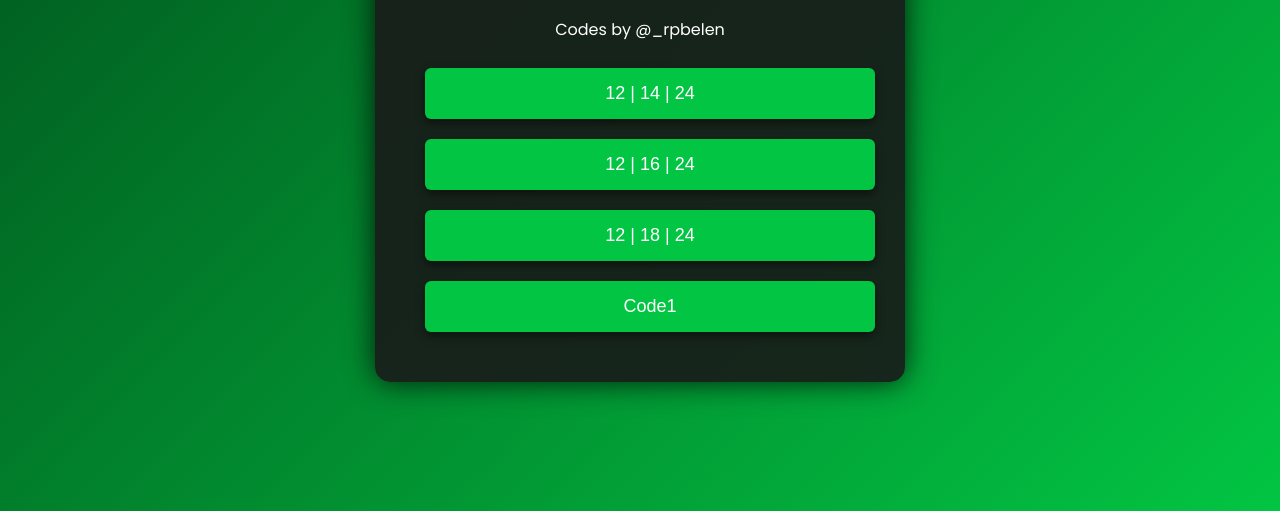
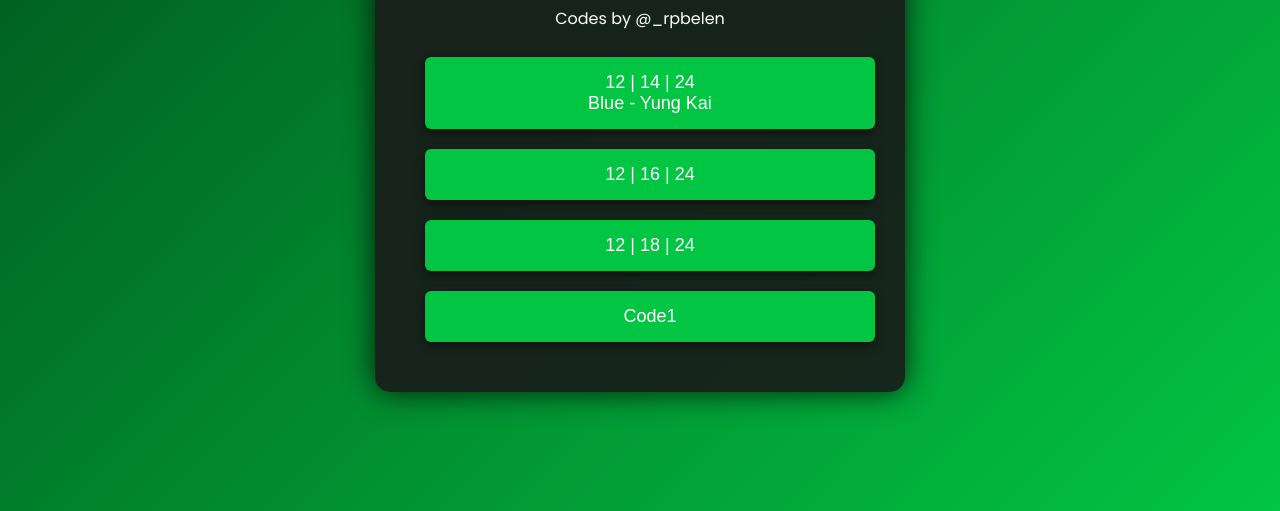
Before and after one commit to Zenupi/Zenupi.github.io, a plain HTML site: page index.html in a window 1280 px wide. Shown: the part 289-800 px from the top of the page. Drawn offline with Linux system fonts and the light colour scheme.

Commit message:
Update index.html

```diff
--- a/index.html
+++ b/index.html
@@ -14,7 +14,7 @@
             <p>Codes by @_rpbelen</p>
             <a href="https://zenupi.github.io/Blue.github.io/" target="_blank">
             <button class="button">
-                <span>12 | 14 | 24</span>
+                <span>12 | 14 | 24<br>Blue - Yung Kai</span>
             </button>
             </a>
             <a href="https://zenupi.github.io/heart.github.io/" target="_blank">
```
